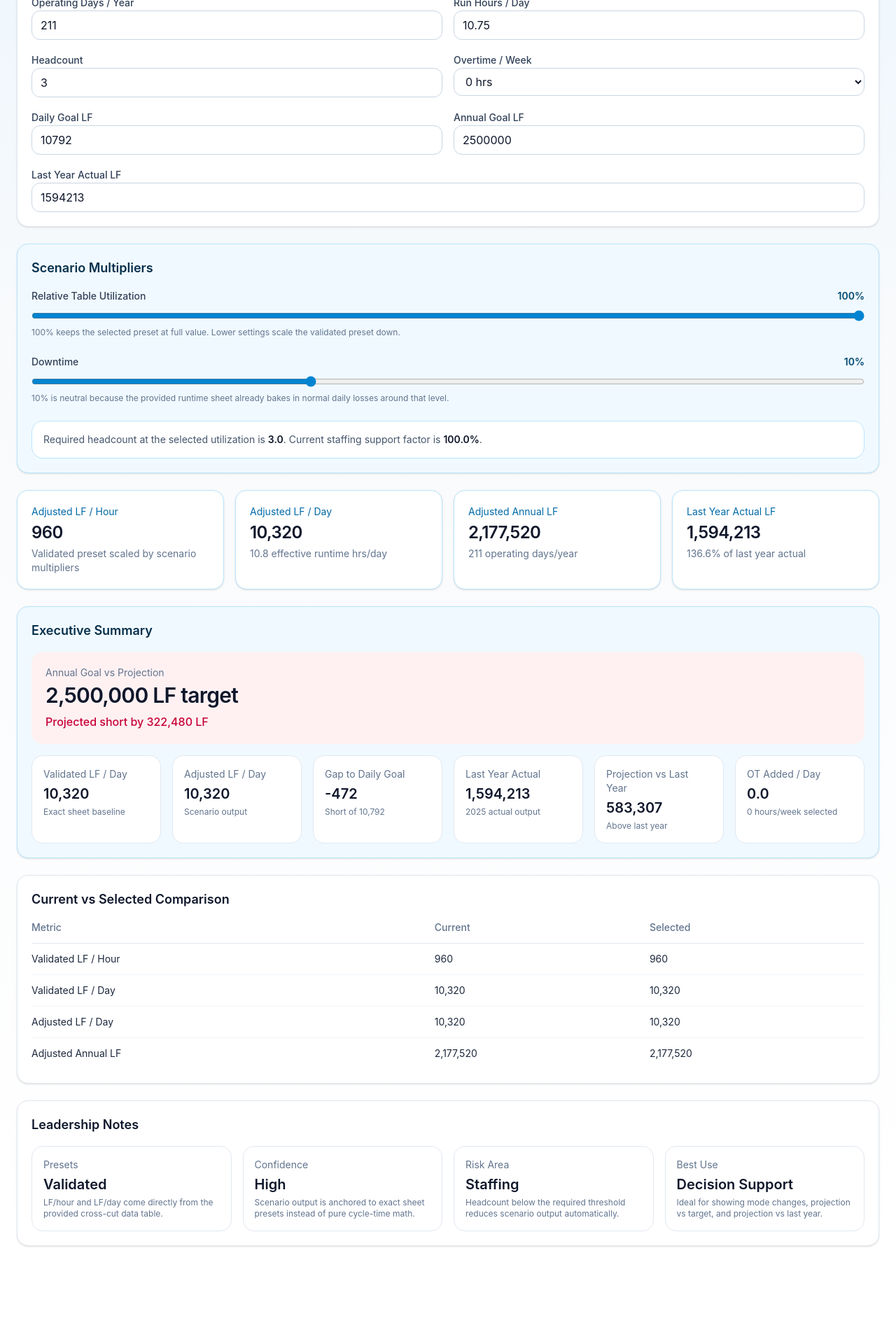
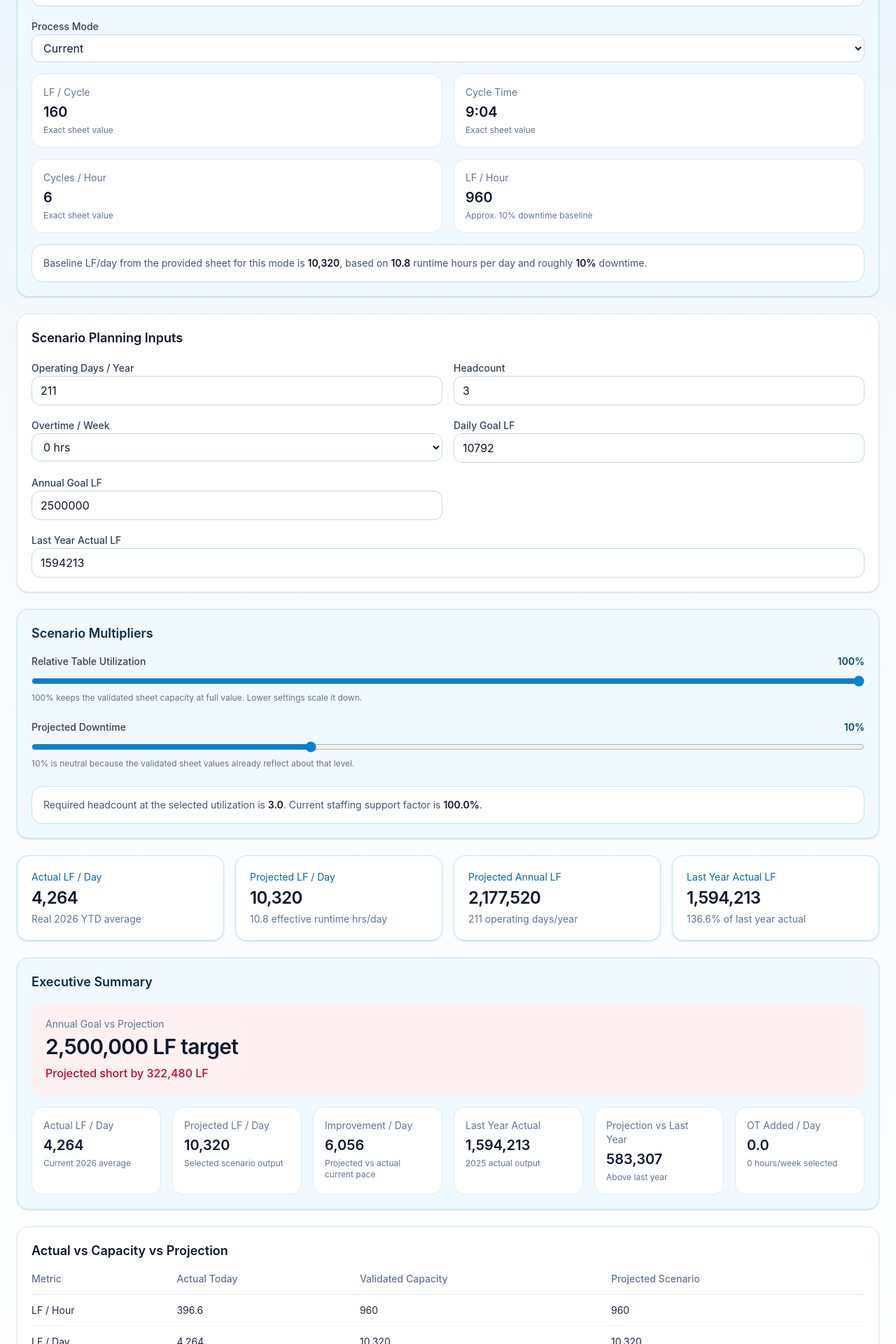
Before and after one commit to katops2/DynamaxTool, a React (Vite) app: page / in a window 1280 px wide. Shown: the part 880-2800 px from the top of the page at 70% size. Before the commit the page ends 2684 px from the top, so only its background shows below. Built offline with nearby package versions, Linux system fonts and the light colour scheme.

Commit message:
Add actual 2026 benchmark and separate actual vs capacity vs projection

```diff
--- a/src/App.jsx
+++ b/src/App.jsx
@@ -135,11 +135,17 @@ export default function DynamaxProductionScenarioTool() {
   const [dailyGoalLF, setDailyGoalLF] = useState(10792);
   const [annualGoalLF, setAnnualGoalLF] = useState(2500000);
   const [lastYearLF, setLastYearLF] = useState(1594213);
+  const [ytdActualLF, setYtdActualLF] = useState(302720);
+  const [ytdWorkingDays, setYtdWorkingDays] = useState(71);
+  const [actualDowntimePct, setActualDowntimePct] = useState(45);
 
   const selectedPreset = presets[product][processMode];
-  const currentPreset = presets[product].current;
 
   const results = useMemo(() => {
+    const actualCurrentDailyLF = ytdWorkingDays > 0 ? ytdActualLF / ytdWorkingDays : 0;
+    const actualCurrentAnnualLF = actualCurrentDailyLF * operatingDaysPerYear;
+    const actualCurrentLfPerHour = runHoursPerDay > 0 ? actualCurrentDailyLF / runHoursPerDay : 0;
+
     const overtimePerDay = Number(overtimeHoursPerWeek) / 5;
     const effectiveRunHoursPerDay = runHoursPerDay + overtimePerDay;
     const utilizationFactor = tableUtilizationPct / 100;
@@ -147,37 +153,30 @@ export default function DynamaxProductionScenarioTool() {
     const requiredHeadcount = 2 + ((tableUtilizationPct - 50) / 50);
     const staffingFactor = clamp(headcount / requiredHeadcount, 0, 1);
 
-    const project = (preset) => {
-      const adjustedLfPerHour = preset.lfPerHour * utilizationFactor * downtimeFactor * staffingFactor;
-      const adjustedLfPerDay = adjustedLfPerHour * effectiveRunHoursPerDay;
-      const adjustedAnnualLF = adjustedLfPerDay * operatingDaysPerYear;
-      return {
-        adjustedLfPerHour,
-        adjustedLfPerDay,
-        adjustedAnnualLF,
-      };
-    };
-
-    const selectedScenario = project(selectedPreset);
-    const currentScenario = project(currentPreset);
+    const adjustedLfPerHour = selectedPreset.lfPerHour * utilizationFactor * downtimeFactor * staffingFactor;
+    const adjustedLfPerDay = adjustedLfPerHour * effectiveRunHoursPerDay;
+    const adjustedAnnualLF = adjustedLfPerDay * operatingDaysPerYear;
 
     return {
+      actualCurrentDailyLF,
+      actualCurrentAnnualLF,
+      actualCurrentLfPerHour,
       overtimePerDay,
       effectiveRunHoursPerDay,
       requiredHeadcount,
       staffingFactor,
-      selectedScenario,
-      currentScenario,
-      improvementVsCurrentPerDay: selectedScenario.adjustedLfPerDay - currentScenario.adjustedLfPerDay,
-      improvementVsCurrentPerYear: selectedScenario.adjustedAnnualLF - currentScenario.adjustedAnnualLF,
-      gapToDailyGoal: selectedScenario.adjustedLfPerDay - dailyGoalLF,
-      gapToAnnualGoal: selectedScenario.adjustedAnnualLF - annualGoalLF,
-      gapToLastYear: selectedScenario.adjustedAnnualLF - lastYearLF,
-      annualVsLastYearPct: lastYearLF > 0 ? (selectedScenario.adjustedAnnualLF / lastYearLF) * 100 : 0,
+      adjustedLfPerHour,
+      adjustedLfPerDay,
+      adjustedAnnualLF,
+      improvementVsActualPerDay: adjustedLfPerDay - actualCurrentDailyLF,
+      improvementVsActualPerYear: adjustedAnnualLF - actualCurrentAnnualLF,
+      gapToDailyGoal: adjustedLfPerDay - dailyGoalLF,
+      gapToAnnualGoal: adjustedAnnualLF - annualGoalLF,
+      gapToLastYear: adjustedAnnualLF - lastYearLF,
+      annualVsLastYearPct: lastYearLF > 0 ? (adjustedAnnualLF / lastYearLF) * 100 : 0,
     };
   }, [
     selectedPreset,
-    currentPreset,
     tableUtilizationPct,
     downtimePct,
     headcount,
@@ -187,6 +186,8 @@ export default function DynamaxProductionScenarioTool() {
     dailyGoalLF,
     annualGoalLF,
     lastYearLF,
+    ytdActualLF,
+    ytdWorkingDays,
   ]);
 
   const processModeLabel = {
@@ -207,7 +208,7 @@ export default function DynamaxProductionScenarioTool() {
                 <div className="text-sm font-medium uppercase tracking-[0.2em] text-sky-700">Executive Scenario Planner</div>
                 <h1 className="text-3xl font-semibold tracking-tight text-slate-900">WAVE ALP Dynamax CNC Production Projection Tool</h1>
                 <p className="mt-2 max-w-4xl text-sm text-slate-600">
-                  Built from the provided production sheets using exact preset LF per hour and LF per day values for each process mode, then scaled with scenario inputs for utilization, downtime, runtime, and staffing.
+                  This version separates actual 2026 performance from validated process capacity so leadership can see where production is today, what the process can do at roughly 10% downtime, and what each scenario could produce.
                 </p>
               </div>
             </div>
@@ -221,7 +222,22 @@ export default function DynamaxProductionScenarioTool() {
 
         <div className="grid gap-6 xl:grid-cols-[390px,1fr]">
           <div className="space-y-6">
-            <Card title="Validated Process Presets" blue={true}>
+            <Card title="Actual 2026 Performance" blue={true}>
+              <div className="grid grid-cols-1 gap-4 md:grid-cols-2">
+                <NumberInput label="YTD Actual LF" value={ytdActualLF} onChange={setYtdActualLF} />
+                <NumberInput label="YTD Working Days" value={ytdWorkingDays} onChange={setYtdWorkingDays} />
+                <NumberInput label="Actual Downtime %" value={actualDowntimePct} onChange={setActualDowntimePct} />
+                <NumberInput label="Run Hours / Day" value={runHoursPerDay} onChange={setRunHoursPerDay} step={0.25} />
+              </div>
+              <div className="mt-4 grid grid-cols-2 gap-4">
+                <DetailBox label="Actual LF / Day" value={fmt0.format(results.actualCurrentDailyLF)} helper="YTD actual divided by working days" />
+                <DetailBox label="Actual LF / Hour" value={fmt1.format(results.actualCurrentLfPerHour)} helper="Based on current runtime hours/day" />
+                <DetailBox label="Annualized Current Pace" value={fmt0.format(results.actualCurrentAnnualLF)} helper={`${fmt0.format(operatingDaysPerYear)} operating days/year`} />
+                <DetailBox label="Current Downtime" value={`${fmt0.format(actualDowntimePct)}%`} helper="Real-world condition today" />
+              </div>
+            </Card>
+
+            <Card title="Validated Process Capacity" blue={true}>
               <div className="space-y-4">
                 <SelectInput
                   label="Product Family"
@@ -248,18 +264,17 @@ export default function DynamaxProductionScenarioTool() {
                   <DetailBox label="LF / Cycle" value={fmt0.format(selectedPreset.lfPerCycle)} helper="Exact sheet value" />
                   <DetailBox label="Cycle Time" value={formatClock(selectedPreset.cycleMinutes)} helper="Exact sheet value" />
                   <DetailBox label="Cycles / Hour" value={fmt0.format(selectedPreset.cyclesPerHour)} helper="Exact sheet value" />
-                  <DetailBox label="LF / Hour" value={fmt0.format(selectedPreset.lfPerHour)} helper="Exact sheet value" />
+                  <DetailBox label="LF / Hour" value={fmt0.format(selectedPreset.lfPerHour)} helper="Approx. 10% downtime baseline" />
                 </div>
                 <div className="rounded-2xl border border-sky-200 bg-white p-4 text-sm text-slate-600">
-                  Baseline LF/day from the sheet for this mode is <span className="font-semibold text-slate-900">{fmt0.format(selectedPreset.lfPerDay)}</span>, based on <span className="font-semibold text-slate-900">{fmt1.format(BASE_RUN_HOURS_PER_DAY)}</span> runtime hours per day.
+                  Baseline LF/day from the provided sheet for this mode is <span className="font-semibold text-slate-900">{fmt0.format(selectedPreset.lfPerDay)}</span>, based on <span className="font-semibold text-slate-900">{fmt1.format(BASE_RUN_HOURS_PER_DAY)}</span> runtime hours per day and roughly <span className="font-semibold text-slate-900">10%</span> downtime.
                 </div>
               </div>
             </Card>
 
-            <Card title="Executive Planning Inputs">
+            <Card title="Scenario Planning Inputs">
               <div className="grid grid-cols-1 gap-4 md:grid-cols-2">
                 <NumberInput label="Operating Days / Year" value={operatingDaysPerYear} onChange={setOperatingDaysPerYear} />
-                <NumberInput label="Run Hours / Day" value={runHoursPerDay} onChange={setRunHoursPerDay} step={0.25} />
                 <NumberInput label="Headcount" value={headcount} onChange={setHeadcount} />
                 <SelectInput
                   label="Overtime / Week"
@@ -291,17 +306,17 @@ export default function DynamaxProductionScenarioTool() {
                   max={100}
                   step={5}
                   suffix="%"
-                  helper="100% keeps the selected preset at full value. Lower settings scale the validated preset down."
+                  helper="100% keeps the validated sheet capacity at full value. Lower settings scale it down."
                 />
                 <RangeInput
-                  label="Downtime"
+                  label="Projected Downtime"
                   value={downtimePct}
                   onChange={setDowntimePct}
                   min={0}
                   max={30}
                   step={1}
                   suffix="%"
-                  helper="10% is neutral because the provided runtime sheet already bakes in normal daily losses around that level."
+                  helper="10% is neutral because the validated sheet values already reflect about that level."
                 />
                 <div className="rounded-2xl border border-sky-200 bg-white p-4 text-sm text-slate-600">
                   Required headcount at the selected utilization is <span className="font-semibold text-slate-900">{fmt1.format(results.requiredHeadcount)}</span>. Current staffing support factor is <span className="font-semibold text-slate-900">{fmt1.format(results.staffingFactor * 100)}%</span>.
@@ -312,9 +327,9 @@ export default function DynamaxProductionScenarioTool() {
 
           <div className="space-y-6">
             <div className="grid gap-4 sm:grid-cols-2 xl:grid-cols-4">
-              <MetricCard title="Adjusted LF / Hour" value={fmt0.format(results.selectedScenario.adjustedLfPerHour)} subtitle="Validated preset scaled by scenario multipliers" />
-              <MetricCard title="Adjusted LF / Day" value={fmt0.format(results.selectedScenario.adjustedLfPerDay)} subtitle={`${fmt1.format(results.effectiveRunHoursPerDay)} effective runtime hrs/day`} />
-              <MetricCard title="Adjusted Annual LF" value={fmt0.format(results.selectedScenario.adjustedAnnualLF)} subtitle={`${fmt0.format(operatingDaysPerYear)} operating days/year`} />
+              <MetricCard title="Actual LF / Day" value={fmt0.format(results.actualCurrentDailyLF)} subtitle="Real 2026 YTD average" />
+              <MetricCard title="Projected LF / Day" value={fmt0.format(results.adjustedLfPerDay)} subtitle={`${fmt1.format(results.effectiveRunHoursPerDay)} effective runtime hrs/day`} />
+              <MetricCard title="Projected Annual LF" value={fmt0.format(results.adjustedAnnualLF)} subtitle={`${fmt0.format(operatingDaysPerYear)} operating days/year`} />
               <MetricCard title="Last Year Actual LF" value={fmt0.format(lastYearLF)} subtitle={`${fmt1.format(results.annualVsLastYearPct)}% of last year actual`} />
             </div>
 
@@ -330,45 +345,44 @@ export default function DynamaxProductionScenarioTool() {
               </div>
 
               <div className="mt-4 grid gap-4 md:grid-cols-3 xl:grid-cols-6">
-                <DetailBox label="Validated LF / Day" value={fmt0.format(selectedPreset.lfPerDay)} helper="Exact sheet baseline" />
-                <DetailBox label="Adjusted LF / Day" value={fmt0.format(results.selectedScenario.adjustedLfPerDay)} helper="Scenario output" />
-                <DetailBox label="Gap to Daily Goal" value={fmt0.format(results.gapToDailyGoal)} helper={`${results.gapToDailyGoal >= 0 ? "Ahead of" : "Short of"} ${fmt0.format(dailyGoalLF)}`} />
+                <DetailBox label="Actual LF / Day" value={fmt0.format(results.actualCurrentDailyLF)} helper="Current 2026 average" />
+                <DetailBox label="Projected LF / Day" value={fmt0.format(results.adjustedLfPerDay)} helper="Selected scenario output" />
+                <DetailBox label="Improvement / Day" value={fmt0.format(results.improvementVsActualPerDay)} helper="Projected vs actual current pace" />
                 <DetailBox label="Last Year Actual" value={fmt0.format(lastYearLF)} helper="2025 actual output" />
                 <DetailBox label="Projection vs Last Year" value={fmt0.format(results.gapToLastYear)} helper={`${results.gapToLastYear >= 0 ? "Above" : "Below"} last year`} />
                 <DetailBox label="OT Added / Day" value={fmt1.format(results.overtimePerDay)} helper={`${overtimeHoursPerWeek} hours/week selected`} />
               </div>
             </Card>
 
-            <Card title="Current vs Selected Comparison">
+            <Card title="Actual vs Capacity vs Projection">
               <div className="overflow-x-auto">
                 <table className="min-w-full text-left text-sm">
                   <thead>
                     <tr className="border-b border-slate-200 text-slate-500">
                       <th className="pb-3 pr-4 font-medium">Metric</th>
-                      <th className="pb-3 pr-4 font-medium">Current</th>
-                      <th className="pb-3 pr-4 font-medium">Selected</th>
+                      <th className="pb-3 pr-4 font-medium">Actual Today</th>
+                      <th className="pb-3 pr-4 font-medium">Validated Capacity</th>
+                      <th className="pb-3 pr-4 font-medium">Projected Scenario</th>
                     </tr>
                   </thead>
                   <tbody className="text-slate-800">
                     <tr className="border-b border-slate-100">
-                      <td className="py-3 pr-4">Validated LF / Hour</td>
-                      <td className="py-3 pr-4">{fmt0.format(currentPreset.lfPerHour)}</td>
+                      <td className="py-3 pr-4">LF / Hour</td>
+                      <td className="py-3 pr-4">{fmt1.format(results.actualCurrentLfPerHour)}</td>
                       <td className="py-3 pr-4">{fmt0.format(selectedPreset.lfPerHour)}</td>
+                      <td className="py-3 pr-4">{fmt0.format(results.adjustedLfPerHour)}</td>
                     </tr>
                     <tr className="border-b border-slate-100">
-                      <td className="py-3 pr-4">Validated LF / Day</td>
-                      <td className="py-3 pr-4">{fmt0.format(currentPreset.lfPerDay)}</td>
+                      <td className="py-3 pr-4">LF / Day</td>
+                      <td className="py-3 pr-4">{fmt0.format(results.actualCurrentDailyLF)}</td>
                       <td className="py-3 pr-4">{fmt0.format(selectedPreset.lfPerDay)}</td>
-                    </tr>
-                    <tr className="border-b border-slate-100">
-                      <td className="py-3 pr-4">Adjusted LF / Day</td>
-                      <td className="py-3 pr-4">{fmt0.format(results.currentScenario.adjustedLfPerDay)}</td>
-                      <td className="py-3 pr-4">{fmt0.format(results.selectedScenario.adjustedLfPerDay)}</td>
+                      <td className="py-3 pr-4">{fmt0.format(results.adjustedLfPerDay)}</td>
                     </tr>
                     <tr>
-                      <td className="py-3 pr-4">Adjusted Annual LF</td>
-                      <td className="py-3 pr-4">{fmt0.format(results.currentScenario.adjustedAnnualLF)}</td>
-                      <td className="py-3 pr-4">{fmt0.format(results.selectedScenario.adjustedAnnualLF)}</td>
+                      <td className="py-3 pr-4">Annual LF</td>
+                      <td className="py-3 pr-4">{fmt0.format(results.actualCurrentAnnualLF)}</td>
+                      <td className="py-3 pr-4">{fmt0.format(selectedPreset.lfPerDay * operatingDaysPerYear)}</td>
+                      <td className="py-3 pr-4">{fmt0.format(results.adjustedAnnualLF)}</td>
                     </tr>
                   </tbody>
                 </table>
@@ -377,10 +391,10 @@ export default function DynamaxProductionScenarioTool() {
 
             <Card title="Leadership Notes">
               <div className="grid gap-4 md:grid-cols-2 xl:grid-cols-4">
-                <DetailBox label="Presets" value="Validated" helper="LF/hour and LF/day come directly from the provided cross-cut data table." />
-                <DetailBox label="Confidence" value="High" helper="Scenario output is anchored to exact sheet presets instead of pure cycle-time math." />
-                <DetailBox label="Risk Area" value="Staffing" helper="Headcount below the required threshold reduces scenario output automatically." />
-                <DetailBox label="Best Use" value="Decision Support" helper="Ideal for showing mode changes, projection vs target, and projection vs last year." />
+                <DetailBox label="Actual State" value="4,264 LF/day" helper="Based on 302,720 LF over 71 working days." />
+                <DetailBox label="Validated Baseline" value="Sheet-Based" helper="LF/hour and LF/day come directly from the provided production table." />
+                <DetailBox label="Main Constraint" value="Downtime" helper="Current actual downtime is running about 45%, well above the ~10% used in the capacity sheet." />
+                <DetailBox label="Best Use" value="Decision Support" helper="Shows actual current pace, validated process capacity, and projected output under improved conditions." />
               </div>
             </Card>
           </div>
```
